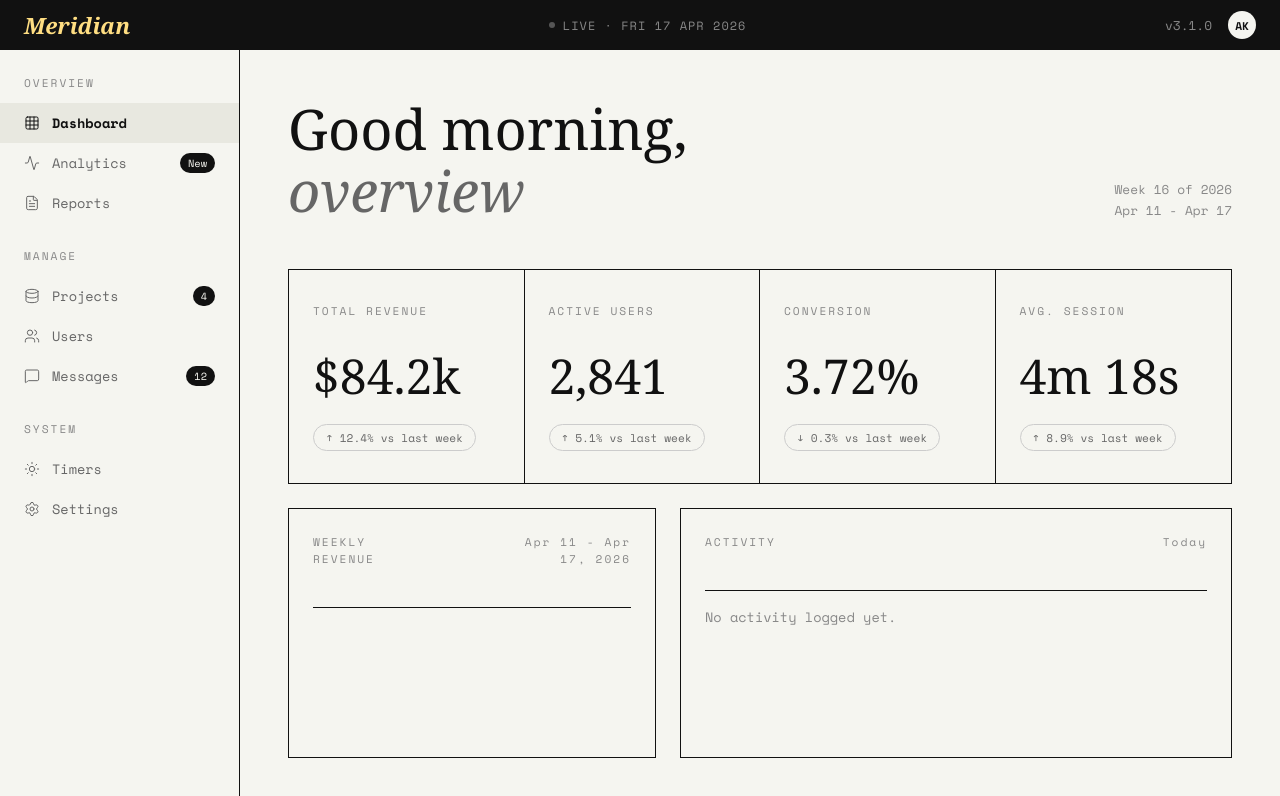
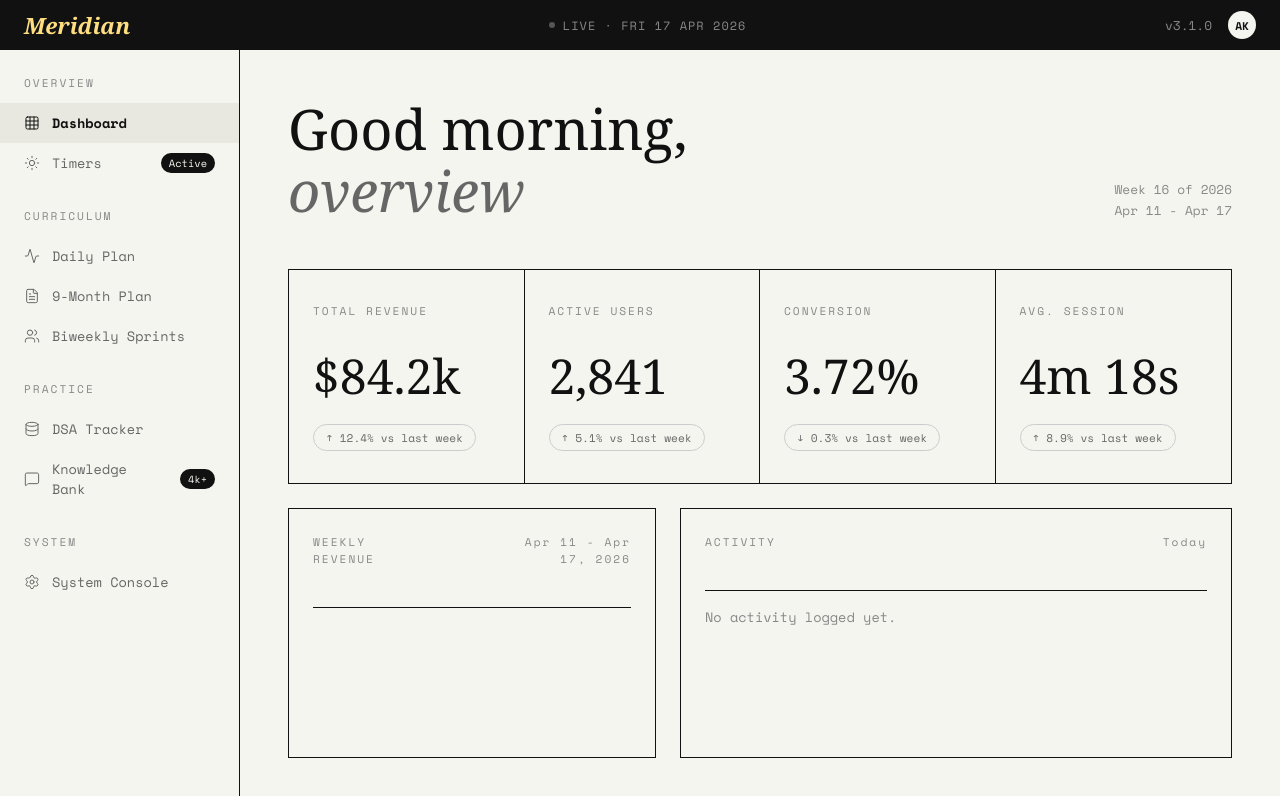
Before and after one commit to SamarthSRao/daily, a React (Vite) app: page / in a window 1280 px wide. Shown: the top 796 px of the page. Built offline with nearby package versions, Linux system fonts and the light colour scheme.

Commit message:
fix: updated sidebar buttons to reflect actual application views

```diff
--- a/src/components/Sidebar.tsx
+++ b/src/components/Sidebar.tsx
@@ -6,21 +6,25 @@ export default function Sidebar({ activeTab, onTabSelect }: any) {
       <div className="meridian-sidebar-section">
         <h4 className="meridian-sidebar-header">OVERVIEW</h4>
         <NavItem id="home" label="Dashboard" activeTab={activeTab} onTabSelect={onTabSelect} icon={Grid} />
-        <NavItem id="daily" label="Analytics" activeTab={activeTab} onTabSelect={onTabSelect} icon={Activity} badge="New" />
-        <NavItem id="nine-month" label="Reports" activeTab={activeTab} onTabSelect={onTabSelect} icon={FileText} />
+        <NavItem id="timer" label="Timers" activeTab={activeTab} onTabSelect={onTabSelect} icon={Sun} badge="Active" />
       </div>
 
       <div className="meridian-sidebar-section">
-        <h4 className="meridian-sidebar-header">MANAGE</h4>
-        <NavItem id="dsa" label="Projects" activeTab={activeTab} onTabSelect={onTabSelect} icon={Database} badge="4" />
-        <NavItem id="biweekly" label="Users" activeTab={activeTab} onTabSelect={onTabSelect} icon={Users} />
-        <NavItem id="questions" label="Messages" activeTab={activeTab} onTabSelect={onTabSelect} icon={MessageSquare} badge="12" />
+        <h4 className="meridian-sidebar-header">CURRICULUM</h4>
+        <NavItem id="daily" label="Daily Plan" activeTab={activeTab} onTabSelect={onTabSelect} icon={Activity} />
+        <NavItem id="nine-month" label="9-Month Plan" activeTab={activeTab} onTabSelect={onTabSelect} icon={FileText} />
+        <NavItem id="biweekly" label="Biweekly Sprints" activeTab={activeTab} onTabSelect={onTabSelect} icon={Users} />
+      </div>
+
+      <div className="meridian-sidebar-section">
+        <h4 className="meridian-sidebar-header">PRACTICE</h4>
+        <NavItem id="dsa" label="DSA Tracker" activeTab={activeTab} onTabSelect={onTabSelect} icon={Database} />
+        <NavItem id="questions" label="Knowledge Bank" activeTab={activeTab} onTabSelect={onTabSelect} icon={MessageSquare} badge="4k+" />
       </div>
 
       <div className="meridian-sidebar-section">
         <h4 className="meridian-sidebar-header">SYSTEM</h4>
-        <NavItem id="timer" label="Timers" activeTab={activeTab} onTabSelect={onTabSelect} icon={Sun} />
-        <NavItem id="system" label="Settings" activeTab={activeTab} onTabSelect={onTabSelect} icon={Settings} />
+        <NavItem id="system" label="System Console" activeTab={activeTab} onTabSelect={onTabSelect} icon={Settings} />
       </div>
     </aside>
   );
```
